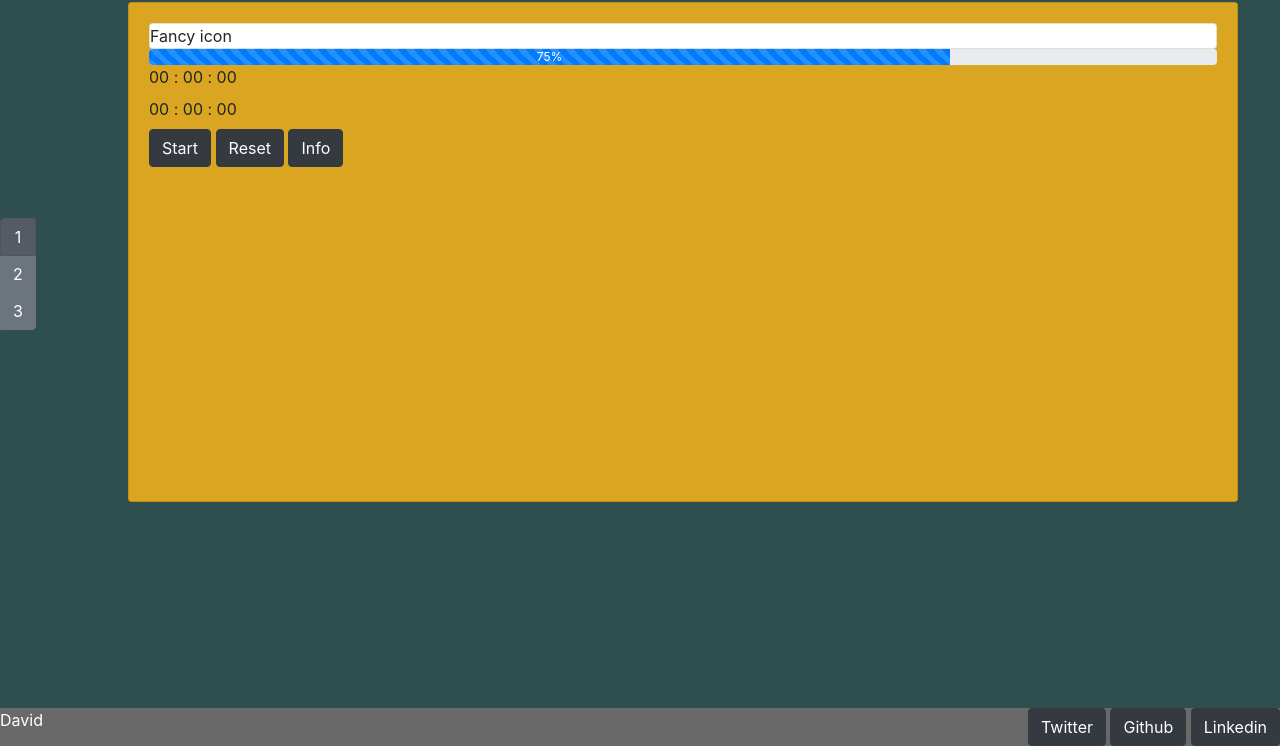
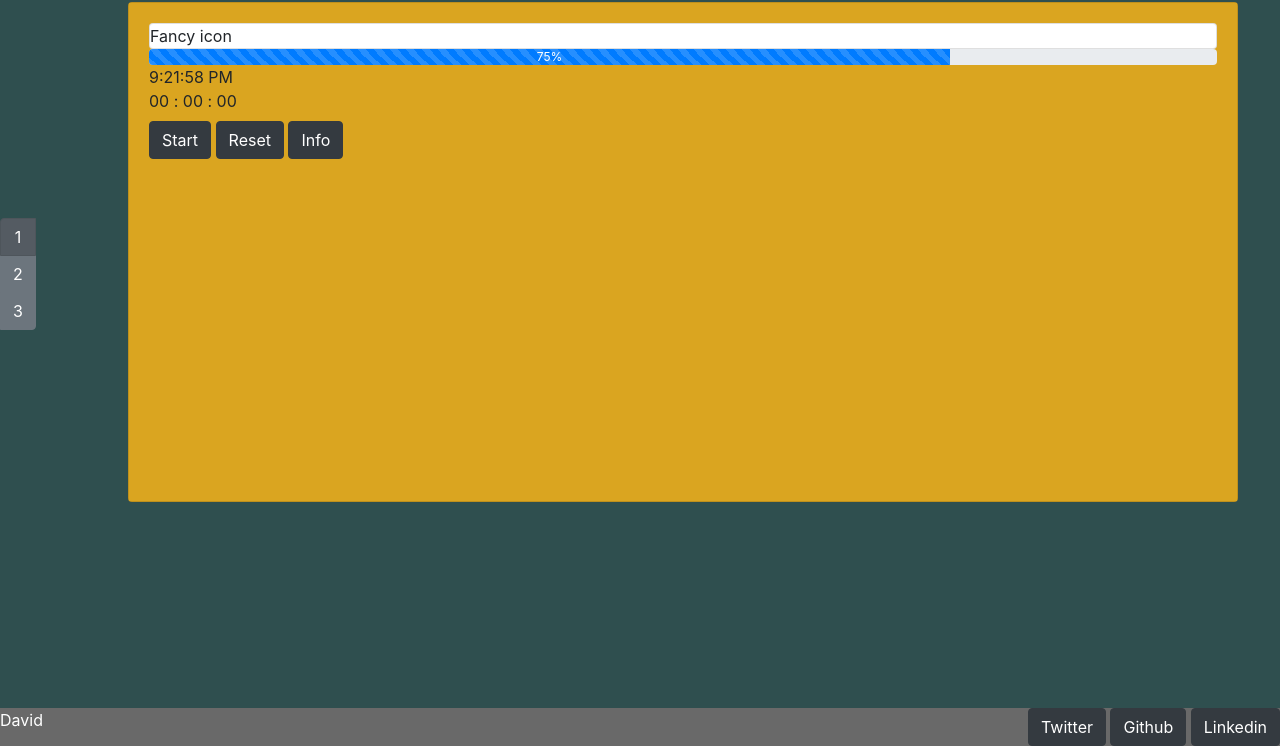
Before and after one commit to dlourenco182/ptc_time, a plain HTML site: page index.html in a window 1280 px wide. Shown: the part 54-800 px from the top of the page. Drawn offline with nearby package versions, Linux system fonts and the light colour scheme.

Commit message:
Added the local time feature
One of the time I want to show is the real time for the viewer

```diff
--- a/index.html
+++ b/index.html
@@ -43,10 +43,7 @@
                         </div>
                     </div>
                 </div>
-                <div class="time values local">
-                    <label id="hours">00</label> :
-                    <label id="minutes">00</label> :
-                    <label id="seconds">00</label>
+                <div id="time_local">
                 </div>
                 <div class="time values action">
                     <label id="hours">00</label> :
--- a/script.js
+++ b/script.js
@@ -1,11 +1,19 @@
-$(document).ready(function() {
-  $(".menu_pomodoro").click(function() {
+$(document).ready(function () {
+
+  var myVar = setInterval(myTimer, 1000);
+
+  function myTimer() {
+    var d = new Date();
+    document.getElementById("time_local").innerHTML = d.toLocaleTimeString();
+  }
+
+  $(".menu_pomodoro").click(function () {
     $(".center_action").css("background-color", "red");
   });
-  $(".menu_timer").click(function() {
+  $(".menu_timer").click(function () {
     $(".center_action").css("background-color", "green");
   });
-  $(".menu_countdown").click(function() {
+  $(".menu_countdown").click(function () {
     $(".center_action").css("background-color", "blue");
   });
 });
```
